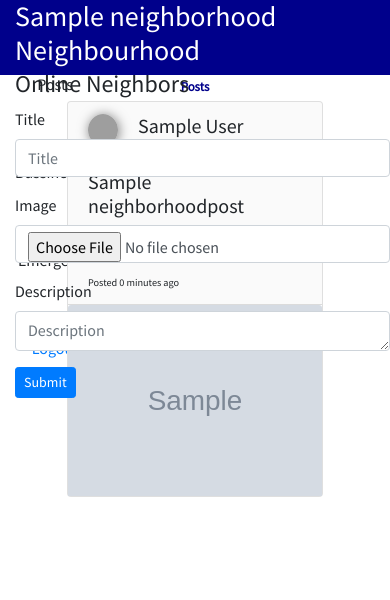
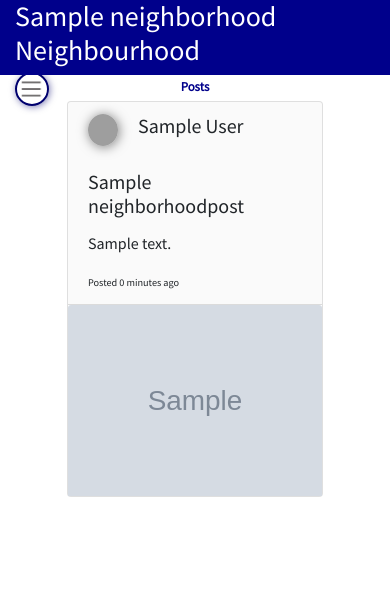
Before and after one commit to SteveMitto/neighborhood, a Django app: page / in a window 390 px wide. Shown: the top 600 px of the page. After the commit the page ends 497 px from the top, so only its background shows below. Run offline with Django 3.2, Linux system fonts and the light colour scheme; a user stored in the database is signed in; tables that the repository leaves empty hold one stand-in row (values such as "Sample post"); grey boxes marked "Sample" are stand-in pictures; some libraries are stand-ins or nearby versions; grey boxes are pictures that could not be loaded.

Commit message:
Fixing Page responsivenes

```diff
--- a/neigh1/static/css/index.css
+++ b/neigh1/static/css/index.css
@@ -116,12 +116,44 @@ font-weight: bolder;
 .card-body{
   padding: 0;
 }
+.nav-parent{
+  position: relative;
+  background: rgb(0, 0, 100);
+  top:-32px;
+  height:100vh;
+  padding: 0;
+  z-index:10000;
+
+}
+.nav-parent .shut{
+  position: fixed;
+  top:50px;
+  cursor: pointer;
+  z-index: 100000000000;
+  right:20px;
+  color:darkblue;
+  background: white;
+  border-radius: 50%;
+  width: 20px;
+  height: 20px;
+  text-align: center;
+}
 .navigation{
 position: fixed;
 display: flex;
 flex-direction:column;
-justify-content: space-around;
+justify-content:;
 align-items: center;
+background: rgb(0, 0, 100);
+width: 200px;
+height:100%;
+
+}
+.navigation ul{
+  list-style: none;
+}
+.navigation ul li{
+  color:white;
 }
 .bussinesses{
   width:80%;
@@ -152,3 +184,18 @@ align-items: center;
 .bussines p{
   margin-bottom:10px;
 }
+.menu {
+  position: fixed;
+  z-index:99;
+  border:2px solid rgb(0,0,110);
+  border-radius: 50%;
+  display: flex;
+  justify-content: center;
+  align-items: center;
+  box-sizing: border-box;
+  box-shadow: 1px 1px 7px rgba(0, 0, 110, 0.5);
+}
+.menu:hover{
+  box-shadow: 1px 1px 20px rgba(0, 0, 110, 0.5);
+
+}
--- a/neigh1/static/js/reg.js
+++ b/neigh1/static/js/reg.js
@@ -1,19 +1,78 @@
 $(document).ready(function(){
   console.log('ready');
+  var screen_width = $(window).width()
+  $(".shut").hide()
+
+  if(screen_width<770){
+    $(".col-md-2").hide()
+    $(".col-md-3").hide()
+    $(".menu").slideDown(500)
+  }else{
+    $(".col-md-2").show()
+    $(".col-md-3").show()
+    $(".menu").hide()
+  }
+  $(window).resize(function(){
+    screen_width = $(window).width()
+    if(screen_width<770){
+      $(".col-md-2").hide()
+      $(".col-md-3").hide()
+      $(".menu").slideDown(500)
+      $(".bussinesses").css({'width':'100%'})
+      $(".card").css({'width':'100%'})
+      // $(".navigation").css({'width':'100%'})
+    }else{
+      $(".card").css({'width':'80%'})
+      $(".col-md-2").show()
+      $(".col-md-3").show()
+      $(".menu").hide()
+    }
+  })
   $(".show-posts").click(function(){
-    $(".bussinesses").hide()
-    $(".emergency").hide()
-    $(".posts-all").slideDown(500)
+      if(screen_width<770){
+        $(".bussinesses").hide()
+        $(".bussinesses").css({'width':'100%'})
+        $(".emergency").hide()
+        $(".posts-all").slideDown(100)
+        $(".col-md-2").slideUp(200)
+      }else{
+        $(".bussinesses").hide()
+        $(".emergency").hide()
+        $(".posts-all").slideDown(500)
+      }
+
   })
   $(".show-bussinesses").click(function(){
+    if(screen_width<770){
+      $(".posts-all").hide()
+      $(".emergency").hide()
+      $(".bussinesses").slideDown(100)
+      $(".col-md-2").slideUp(200)
+    }else{
     $(".emergency").hide()
     $(".posts-all").hide()
     $(".bussinesses").slideDown(500)
+  }
   })
   $(".show-emergency").click(function(){
+    if(screen_width<770){
+      $(".posts-all").hide()
+      $(".bussinesses").hide()
+      $(".emergency").slideDown(100)
+      $(".col-md-2").slideUp(200)
+    }else{
     $(".bussinesses").hide()
     $(".posts-all").hide()
     $(".emergency").slideDown(500)
+  }
+  })
+  $(".menu").click(function(){
+    $(".col-md-2").slideDown(500)
+    $(".shut").show()
+  })
+  $(".shut").click(function(){
+    $(".col-md-2").slideUp(500)
+    $(".shut").hide()
   })
 })
 // posts
--- a/neigh1/templates/index.html
+++ b/neigh1/templates/index.html
@@ -8,28 +8,53 @@
 
 <div class="container-fluid">
   <!-- <h2>Welcome {{user.username}}</h2> -->
+  <div class="menu">
+    <img class="" src="{% static 'images/menu_icon.png'%}" alt="" width="30px">
+  </div>
   <div class="row">
-    <div class="col-md-2">
+    <div class="col-md-2 nav-parent">
+      <div class="shut">
+        <p>X</p>
+      </div>
       <div class="navigation">
-        {% if user.is_authenticated %}
-        <p class="show-posts"> Posts</p><br><br>
-        <p class="show-bussinesses">Bussinesses</p><br><br>
-        <p class="show-emergency">Emergency</p><br><br>
-        <a href="{% url 'logout' %}">Logout</a>
-        {% else %}
-        <a href="{% url 'signup'%}">Signup</a>
-        <a href="{% url 'login'%}">Login</a>
-        {% endif %}
+        <div class="home">
+          <h6>Home</h6>
+        <ul>
+          <li>
+            <p class="show-posts"> Posts</p>
+          </li>
+          <li>
+            <p class="show-bussinesses">Bussinesses</p>
+          </li>
+          <li>
+            <p class="show-emergency">Emergency</p>
+          </li>
+        </ul>
+      </div>
+      <div class="home">
+        <h6>Settings</h6>
+        <ul>
+          <li>
+            <a href="{% url 'logout' %}">Logout</a>
+          </li>
+        </ul>
+      </div>
+
+    <div class="chats">
+      <h6>Chats</h6>
     </div>
+  </div>
     </div>
 
   <div class="col-md-7 " >
+
     <div class="posts-all post-container">
 
     <small class="identifier">Posts</small>
     {% for post in neighbourhood_post %}
     <div class="card">
-      <div class="card-header">
+      <div class=
+      "card-header">
       <div class="user-details">
 
       {% if post.user.profile_pic %}
@@ -149,9 +174,6 @@
   </div>
 
 </div>
-<br><br><br><br><br>
-<br><br><br><br><br>
-<br><br><br><br><br>
 <script type="text/javascript" src="{% static 'js/reg.js'%}">
 
 </script>
```
Also changed, not shown: neigh1/static/images/icon.png (added), neigh1/static/images/menu_icon.png (added).
